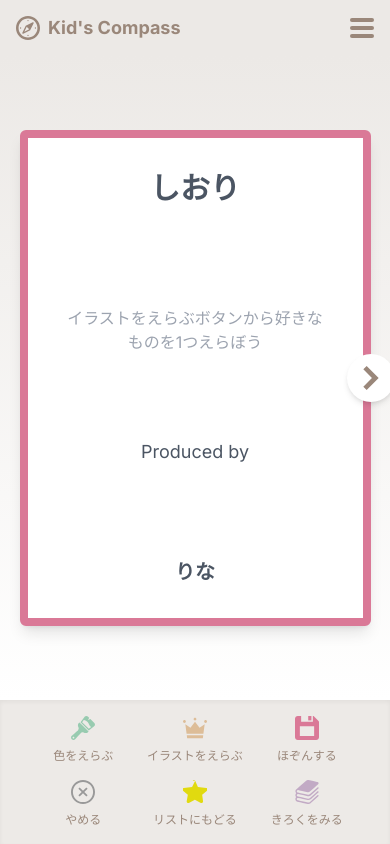
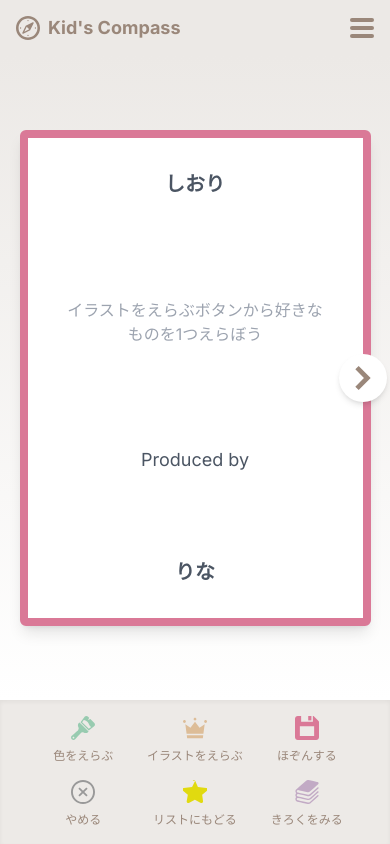
Before and after one commit to tech0mg/Hidarihashi-Frontend, a Next.js app: page /customers/shiori/page1 in a window 390 px wide. Built offline with nearby package versions, Linux system fonts and the light colour scheme.

Commit message:
Page1のレイアウト変更

```diff
--- a/src/app/customers/shiori/page1/page.jsx
+++ b/src/app/customers/shiori/page1/page.jsx
@@ -72,11 +72,11 @@ const ShioriPage1 = () => {
             borderColor: shioriColor,
             maxWidth: "90%",
             maxHeight: "95%",
-            aspectRatio: "210 / 297",
+            aspectRatio: "1 / 1.414", // A4に近い比率
           }}
         >
           <div className="p-8 sm:p-12 w-full h-full flex flex-col justify-between">
-            <h2 className="text-3xl font-bold mb-4 text-center text-gray-600">
+            <h2 className="text-xl sm:text-3xl font-bold text-center text-gray-600 mb-4">
               しおり
             </h2>
 
@@ -85,7 +85,7 @@ const ShioriPage1 = () => {
               <img
                 src={selectedIllustration}
                 alt="Selected Illustration"
-                className="mt-4 w-64 h-64 object-contain mx-auto rounded-lg"
+                className="max-w-full max-h-[60%] object-contain mx-auto"
               />
             ) : (
               <p className="text-center text-gray-400">
@@ -93,15 +93,15 @@ const ShioriPage1 = () => {
               </p>
             )}
 
-            <p className="text-lg text-center mb-2 text-gray-600">Produced by</p>
+            <p className="text-lg text-center mt-4 text-gray-600">Produced by</p>
             <p className="text-xl text-center font-semibold text-gray-600">りな</p>
           </div>
 
           {/* 次へボタン */}
-          <div className="absolute top-1/2 -right-8 transform -translate-y-1/2">
+          <div className="absolute top-1/2 -right-6 transform -translate-y-1/2">
             <button
               onClick={() => navigateTo("next")}
-              className="bg-white p-3 rounded-full shadow-md hover:bg-gray-200"
+              className="bg-white p-3 rounded-full shadow-md hover:bg-gray-200 transition"
             >
               <RightArrowIcon size={24} />
             </button>
```
